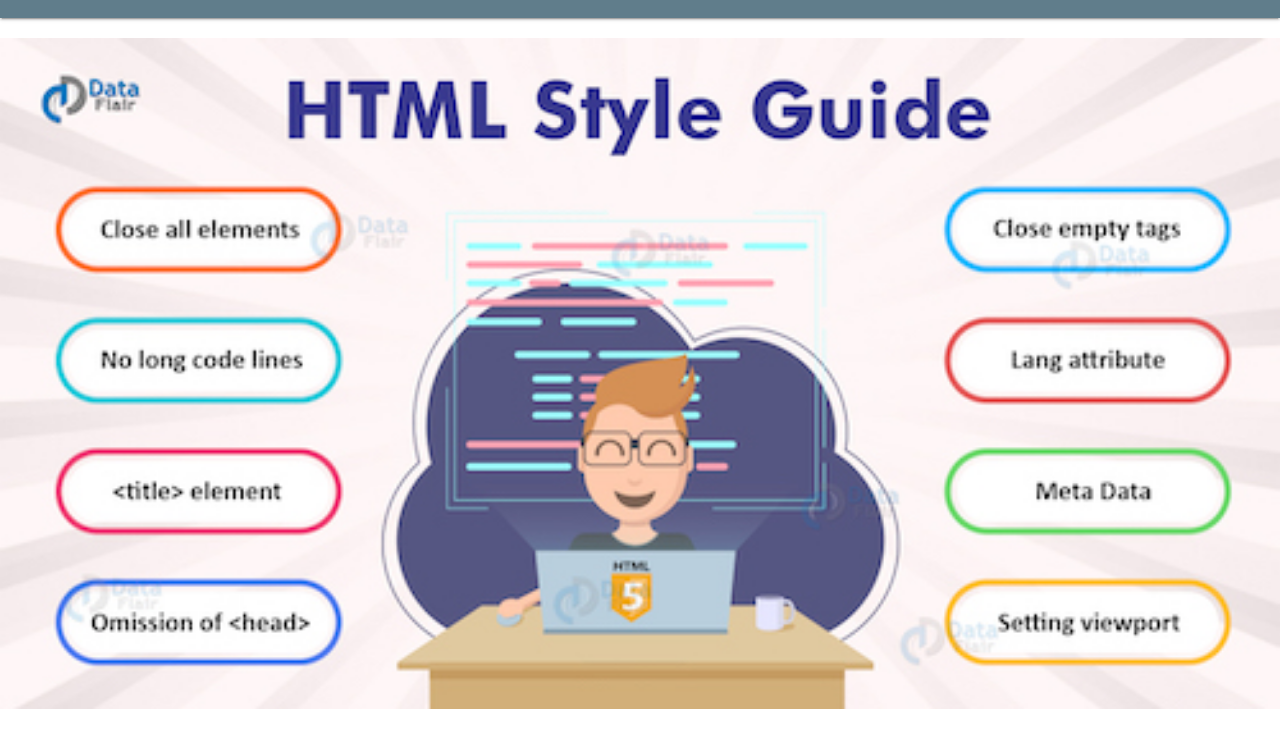
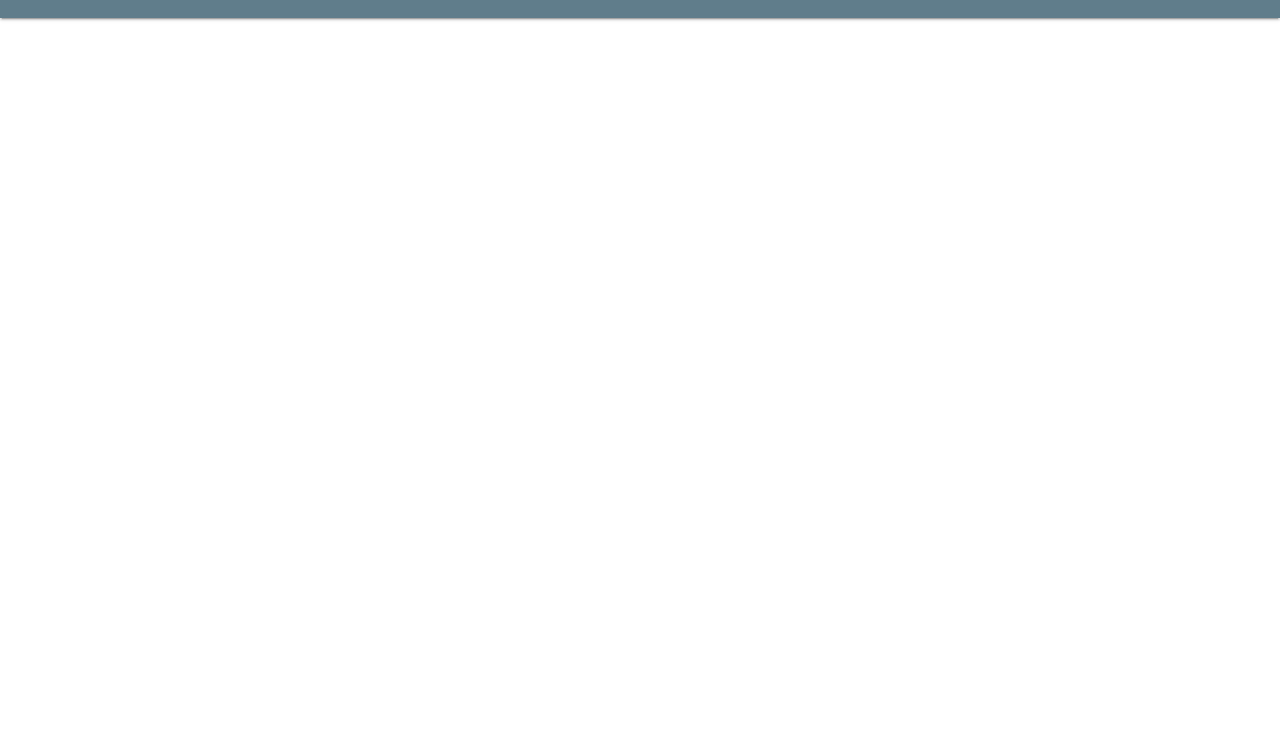
Before and after one commit to Timothy-Manwell/ICS2O-PWA-Template, a plain HTML site: page index.html in a window 1280 px wide. Shown: the part 46-794 px from the top of the page. Drawn offline with nearby package versions, Linux system fonts and the light colour scheme.

Commit message:
removed image on html

```diff
--- a/index.html
+++ b/index.html
@@ -32,7 +32,6 @@
       <main class="mdl-layout__content">
         <div class="page-content" style="padding-left: 100px"></div>
       </main>
-      <img src="./images/HTML-style-guide.jpeg" />
     </div>
   </body>
 </html>
```
